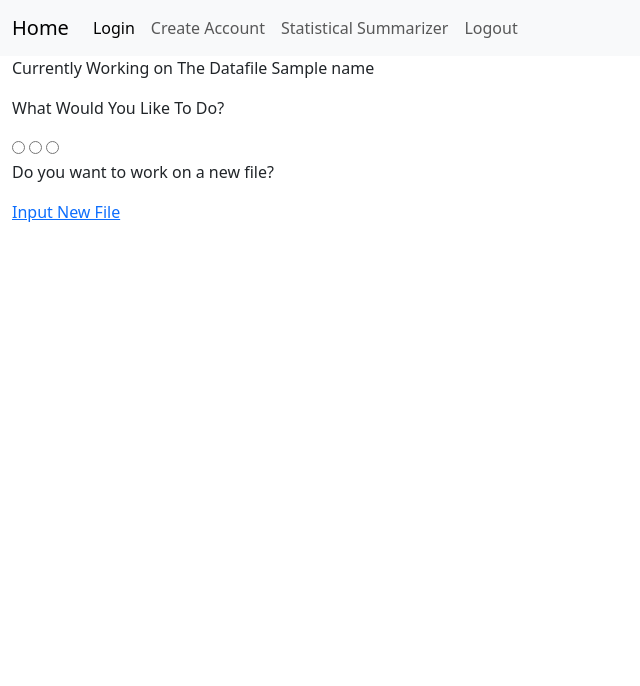
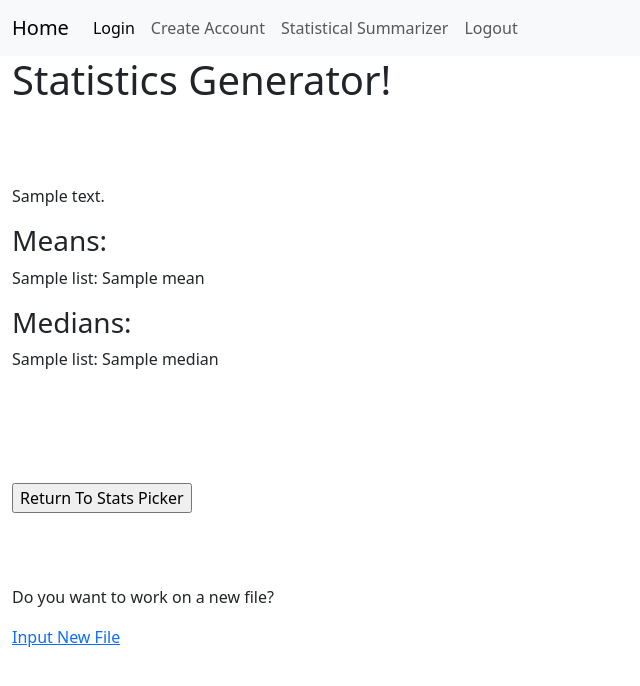
Before and after one commit to lgibbons12/Statistics-Web-Application, a Flask app: template templates/statsinprogress.html in a window 1280 px wide. Shown: the top 686 px of the page, without its empty margins (0-640 px from the left). Run offline with Flask 2, Linux system fonts and the light colour scheme; the template is opened without the code that fills it: most values are stand-ins (such as "Sample title", 1, 10 or a date in 2020).

Commit message:
Update statsinprogress.html

```diff
--- a/templates/statsinprogress.html
+++ b/templates/statsinprogress.html
@@ -3,17 +3,80 @@
 {% block title %}Current Statistics{% endblock %}
 
 {% block content %}
-<p>Currently Working on The Datafile {{name}}</p>
-<form action = "#" method = "post">
-    <p>What Would You Like To Do?</p>
-    <input type = "radio" name="Quick Summary">
-    <input type = "radio" name="Relationship">
-    <input type = "radio" name="Graph">
-</form>
+<h1>Statistics Generator!</h1>
+{% if show == 0 %}
+    <form action = "#" method = "post">
+        <h5>What Would You Like To Do?</h5>
 
 
+        <input type = "radio" name="firstselect" value="Quick Summary" id="quicksum">
+        <label for="quicksum">Quick Summary</label>
+        <br>
+        <input type = "radio" name="firstselect" value="Relationship" id="red">
+        <label for="rel">Relationship</label>
+        <br>
+        <input type = "radio" name="firstselect" value="Graph" id="graph">
+        <label for="graph">Graph</label>
+
+        <br><br>
+        <input type="submit" value="submit">
+    </form>
+    {% endif %}
+
+
+<!-- Relationship!!!!!-->
+{% if show == 2 %}
+    <form action = "#" method = "post">
+        <h5>What Two Columns Would You Like?</h5>
+        {% for i in list %}
+            <input type = "checkbox" name="relselect" value = "{{i}}" id = "{{i}}">
+            <label for="{{i}}">{{i}}</label>
+        {% endfor %}
+        <br>
+        <input type="submit" value="submit">
+    </form>
+
+{% endif %}
+
+{% if show == 3 %}
+    <form action = "/get-plot" method = "post">
+        <h5>What Two Columns Would You Like?</h5>
+        {% for i in list %}
+            <input type = "checkbox" name="relselect" value = "{{i}}" id = "{{i}}">
+            <label for="{{i}}">{{i}}</label>
+        {% endfor %}
+        <br>
+        <input type="submit" value="submit">
+    </form>
+
+{% endif %}
+<br><br><br>
+<p>{{text}}</p>
+
+{% if means|length > 0 %}
+<h3>Means:</h3>
+{% for i in range(means|length) %}
+    <p>{{list[i]}}: {{means[i]}}</p>
+{% endfor %}
+
+<h3>Medians:</h3>
+{% for i in range(medians|length) %}
+    <p>{{list[i]}}: {{medians[i]}}</p>
+{% endfor %}
+{% endif %}
+<img src="{{url}}" alt="">
+
+<br><br><br><br>
+{% if show != 0 %}
+<form action="#" method="post">
+    <input type="submit" value="Return To Stats Picker" name="return">
+
+
+</form>
+{% endif %}
+<br><br><br>
 
 
 <p>Do you want to work on a new file?</p>
-<a href="stats.html">Input New File</a>
+<a href="/stats">Input New File</a>
 {% endblock %}
```
